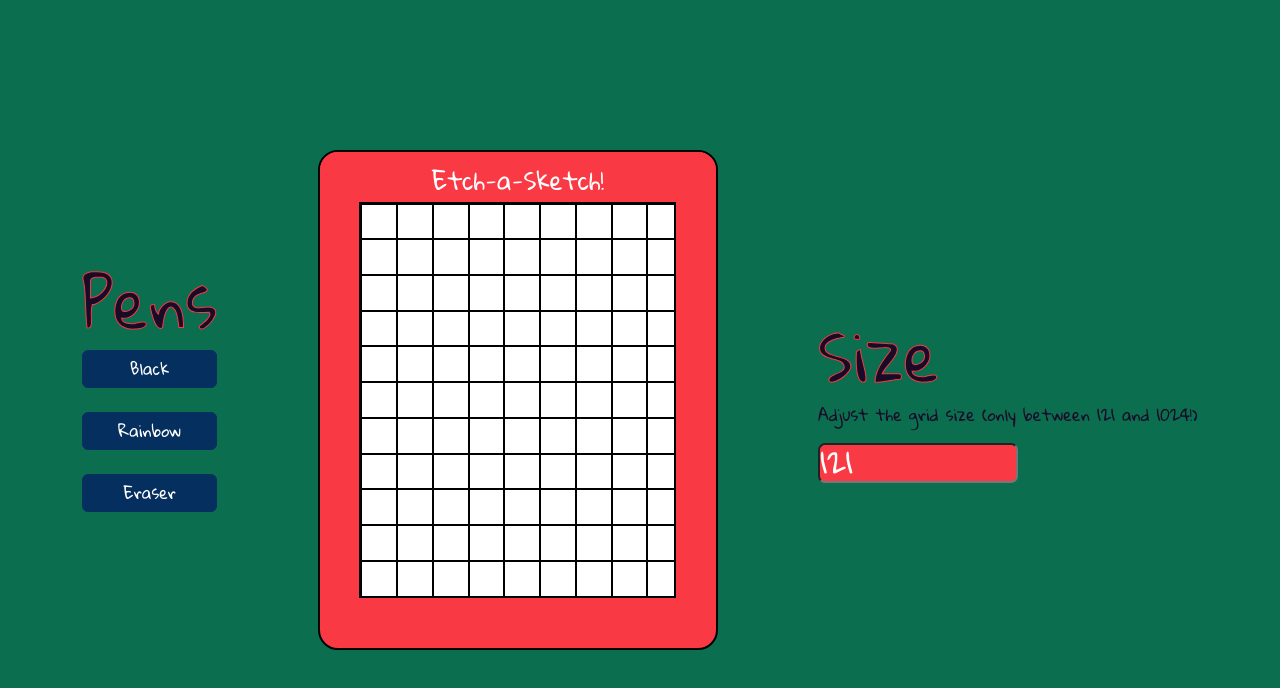
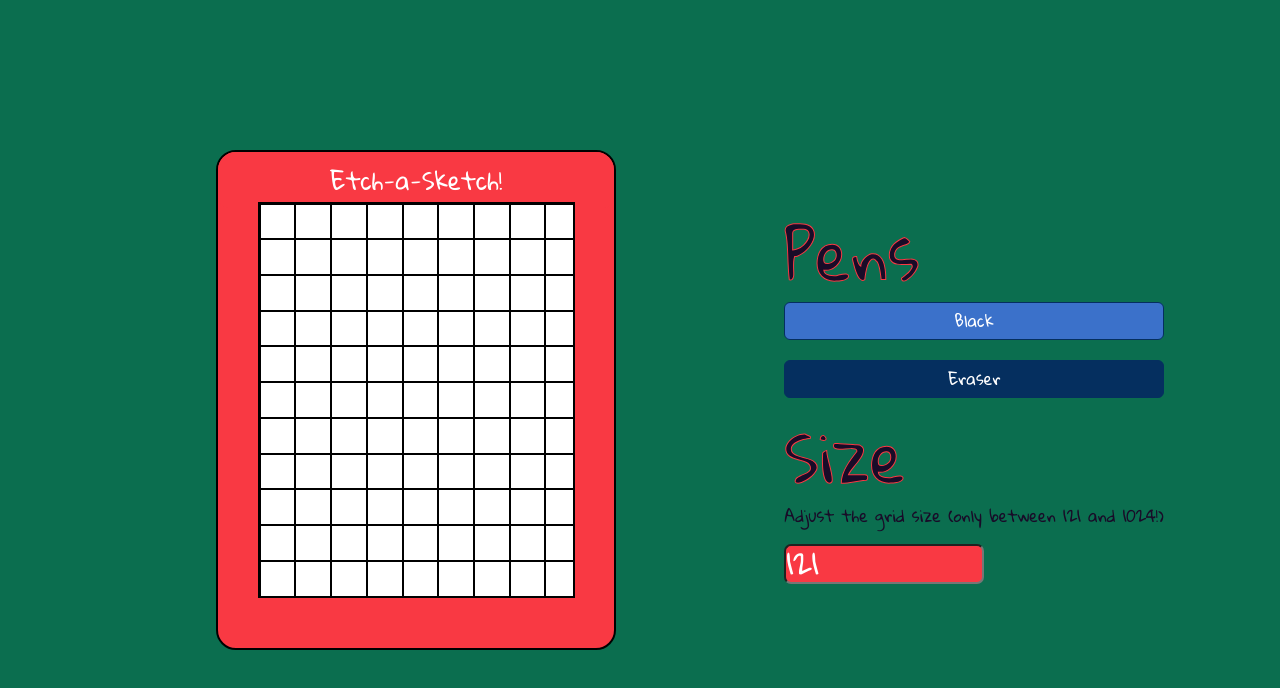
Before and after one commit to peszabolcs/etch-a-sketch, a React (Vite) app: page / in a window 1280 px wide. Shown: the top 688 px of the page. Built offline with nearby package versions, Linux system fonts and the light colour scheme; the HTML template or start-up script is replaced by a standard one.

Commit message:
Add eraser

```diff
--- a/src/App.css
+++ b/src/App.css
@@ -24,16 +24,20 @@ h1 {
 }
 
 #blackPenButton,
-#rainbowPenButton,
 #eraserButton {
   background-color: #052f5f;
   border-color: #052f5f;
+  margin-bottom: 20px;
 }
 
 #blackPenButton:hover,
-#rainbowPenButton:hover,
 #eraserButton:hover {
   background-color: #3b71ca;
+}
+
+#blackPenButton.active,
+#eraserButton.active {
+  background-color: #3b71ca; /* Hover color for active button */
 }
 
 #gridInput {
@@ -88,4 +92,11 @@ h1 {
   width: 100%;
   height: 100%;
   overflow: hidden;
+  background-color: grey;
 }
+
+#specialThanks {
+  margin-top: 20px;
+  font-weight: bold;
+  color: #052f5f;
+}
--- a/src/App.jsx
+++ b/src/App.jsx
@@ -1,51 +1,76 @@
+import React, { useState } from "react";
 import "./App.css";
 import Button from "react-bootstrap/Button";
 import "bootstrap/dist/css/bootstrap.min.css";
 import GridSize from "./Grid";
-import { useState } from "react";
 
 function App() {
   const [gridSize, setGridSize] = useState(121);
-  const handleInputChange = () => {
-    setGridSize(event.target.value);
+  const [currentColor, setCurrentColor] = useState("#000");
+  const [penMode, setPenMode] = useState("black");
+  const [activeButton, setActiveButton] = useState("black");
+  const [inputValue, setInputValue] = useState(121); // Initialize with 121
+  const [showMessage, setShowMessage] = useState(false); // State for showing the message
+
+  const handleInputChange = (event) => {
+    const newValue = parseInt(event.target.value, 10);
+    setInputValue(newValue);
+    setGridSize(newValue);
+
+    // Check if the input value is 1005 to show the message
+    if (newValue === 1005) {
+      setShowMessage(true);
+    } else {
+      setShowMessage(false);
+    }
+  };
+
+  const handlePenButtonClick = (mode) => {
+    setPenMode(mode);
+    if (mode === "eraser") {
+      setCurrentColor("#fff");
+    } else {
+      setCurrentColor("#000");
+    }
+
+    setActiveButton(mode);
   };
 
   return (
-    <>
-      <div className="appContainer">
-        <div className="container">
+    <div className="appContainer">
+      <div className="container">
+        <div className="sketch-left">
+          <div className="outer">
+            <div id="header">Etch-a-Sketch!</div>
+            <div className="sketch-content">
+              <GridSize gridSize={gridSize} currentColor={currentColor} />
+            </div>
+          </div>
+        </div>
+        <div className="pens-buttons-right">
           <div className="pens">
             <h1>Pens</h1>
             <div className="penButtons">
               <Button
                 variant="primary"
-                className="penButton"
+                className={`penButton ${
+                  activeButton === "black" ? "active" : ""
+                }`}
                 id="blackPenButton"
+                onClick={() => handlePenButtonClick("black")}
               >
                 Black
               </Button>
-              <br />
               <Button
                 variant="primary"
-                className="penButton"
-                id="rainbowPenButton"
+                className={`penButton ${
+                  activeButton === "eraser" ? "active" : ""
+                }`}
+                id="eraserButton"
+                onClick={() => handlePenButtonClick("eraser")}
               >
-                Rainbow
-              </Button>
-              <br />
-              <Button variant="primary" className="penButton" id="eraserButton">
                 Eraser
               </Button>
-              <br />
-            </div>
-          </div>
-          <div className="pen-image"></div>
-          <div className="sketch">
-            <div className="outer">
-              <div id="header">Etch-a-Sketch!</div>
-              <div className="sketch-content">
-                <GridSize gridSize={gridSize} />
-              </div>
             </div>
           </div>
           <div className="gridChanger">
@@ -53,16 +78,21 @@ function App() {
             <p>Adjust the grid size (only between 121 and 1024!)</p>
             <input
               type="number"
-              value={gridSize}
+              value={inputValue}
               onChange={handleInputChange}
               id="gridInput"
               min="121"
               max="1024"
             />
+            {showMessage && (
+              <p id="specialThanks">
+                Special thanks for my one and only Bodzsi &lt;33
+              </p>
+            )}
           </div>
         </div>
       </div>
-    </>
+    </div>
   );
 }
 
--- a/src/Grid.css
+++ b/src/Grid.css
@@ -22,4 +22,5 @@
   width: 100%;
   height: 100%;
   overflow: hidden;
+  background-color: grey;
 }
--- a/src/Grid.jsx
+++ b/src/Grid.jsx
@@ -1,10 +1,10 @@
-import React, { useEffect, useState, useCallback } from "react";
+import React, { useEffect, useState } from "react";
 import "./Grid.css";
 
-function GridSize({ gridSize }) {
+function GridSize({ gridSize, currentColor }) {
   const [numCols, setNumCols] = useState(1);
   const [numRows, setNumRows] = useState(1);
-  const [blackCells, setBlackCells] = useState([]);
+  const [coloredCells, setColoredCells] = useState([]);
   const [isDrawing, setIsDrawing] = useState(false);
 
   useEffect(() => {
@@ -17,9 +17,7 @@ function GridSize({ gridSize }) {
 
       document.documentElement.style.setProperty("--num-cols", cols);
       document.documentElement.style.setProperty("--num-rows", rows);
-
-      // Reset blackCells when gridSize changes
-      setBlackCells([]);
+      setColoredCells([]);
     }
   }, [gridSize]);
 
@@ -34,32 +32,55 @@ function GridSize({ gridSize }) {
 
   const handleGridCellHover = (index) => {
     if (isDrawing) {
-      if (!blackCells.includes(index)) {
-        setBlackCells([...blackCells, index]);
+      if (currentColor === "#fff") {
+        // If the current color is white (eraser), remove the cell color
+        setColoredCells((prevColoredCells) =>
+          prevColoredCells.filter((cellIndex) => cellIndex !== index)
+        );
+      } else {
+        // Otherwise, color the cell with the current pen color
+        setColoredCells((prevColoredCells) =>
+          prevColoredCells.includes(index)
+            ? prevColoredCells
+            : [...prevColoredCells, index]
+        );
       }
     }
   };
 
   const handleGridCellClick = (index) => {
-    if (!blackCells.includes(index)) {
-      setBlackCells([...blackCells, index]);
+    if (currentColor === "#fff") {
+      // If the current color is white (eraser), remove the cell color
+      setColoredCells((prevColoredCells) =>
+        prevColoredCells.filter((cellIndex) => cellIndex !== index)
+      );
+    } else {
+      // Otherwise, color the cell with the current pen color
+      setColoredCells((prevColoredCells) =>
+        prevColoredCells.includes(index)
+          ? prevColoredCells
+          : [...prevColoredCells, index]
+      );
     }
   };
 
-  const isCellBlack = (index) => blackCells.includes(index);
+  const isCellColored = (index) => coloredCells.includes(index);
 
   const divElements =
     gridSize >= 121 && gridSize <= 1024
       ? Array.from({ length: gridSize }, (_, index) => (
           <div
             className={`grid-cell ${
-              isCellBlack(index) ? "grid-cell-hover" : ""
+              isCellColored(index) ? "grid-cell-hover" : ""
             }`}
             key={index}
             onMouseDown={() => handleGridCellMouseDown(index)}
             onMouseUp={handleGridCellMouseUp}
             onMouseEnter={() => handleGridCellHover(index)}
             onClick={() => handleGridCellClick(index)}
+            style={{
+              backgroundColor: isCellColored(index) ? currentColor : "",
+            }}
           ></div>
         ))
       : null;
```
